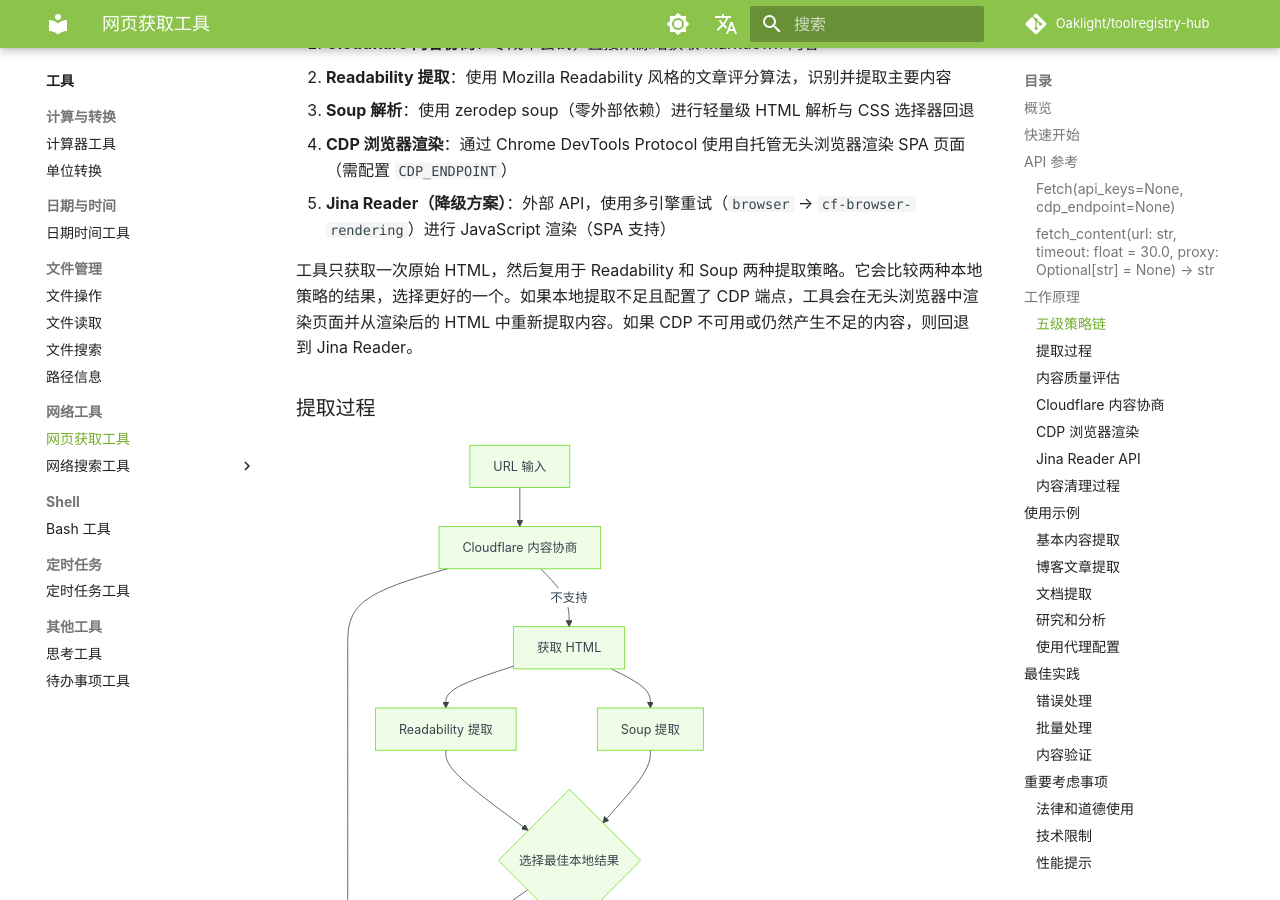
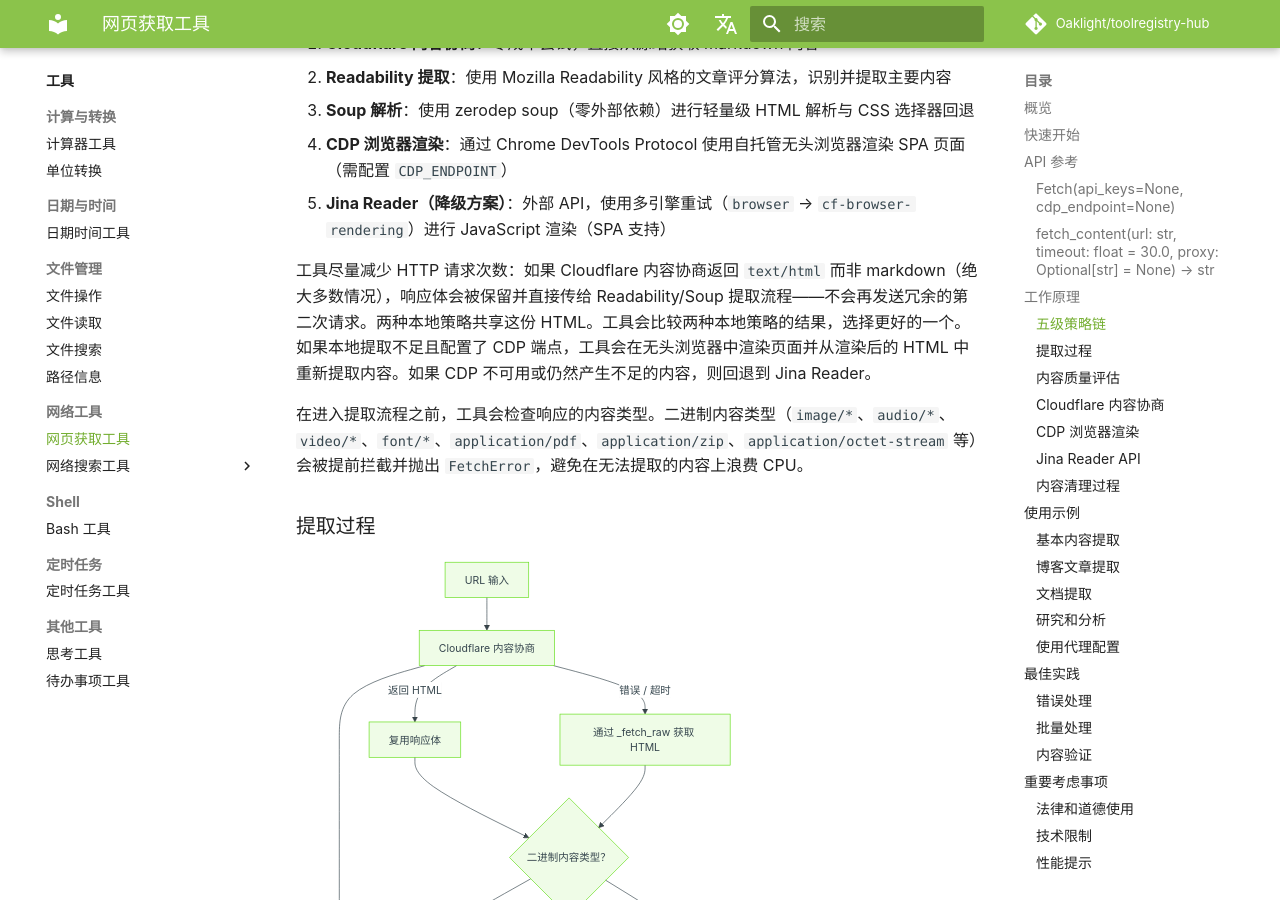
Before and after one commit to Oaklight/toolregistry-hub, an MkDocs documentation site: the page built from docs/tools/websearch/web_fetch_tool.md, in a window 1280 px wide and 900 px high, scrolled down 2219 px. Built offline with MkDocs 1.6.1 and Material for MkDocs 9.7.7, drawn with Linux system fonts in a browser that asks for light colours; some web fonts are replaced; comment, search, counter and statistics services are not loaded; some of the changed text lies outside the part shown.

Commit message:
docs(zh): 更新 changelog 和 fetch 工具文档 (#132)
- changelog: 添加响应复用和二进制 MIME 拦截条目
- web_fetch_tool: 更新策略链描述、流程图、技术限制，
  反映响应体复用和二进制内容拒绝行为

```diff
--- a/docs/tools/websearch/web_fetch_tool.md
+++ b/docs/tools/websearch/web_fetch_tool.md
@@ -86,7 +86,9 @@ content = fetcher.fetch_content(
 4. **CDP 浏览器渲染**：通过 Chrome DevTools Protocol 使用自托管无头浏览器渲染 SPA 页面（需配置 `CDP_ENDPOINT`）
 5. **Jina Reader（降级方案）**：外部 API，使用多引擎重试（`browser` → `cf-browser-rendering`）进行 JavaScript 渲染（SPA 支持）
 
-工具只获取一次原始 HTML，然后复用于 Readability 和 Soup 两种提取策略。它会比较两种本地策略的结果，选择更好的一个。如果本地提取不足且配置了 CDP 端点，工具会在无头浏览器中渲染页面并从渲染后的 HTML 中重新提取内容。如果 CDP 不可用或仍然产生不足的内容，则回退到 Jina Reader。
+工具尽量减少 HTTP 请求次数：如果 Cloudflare 内容协商返回 `text/html` 而非 markdown（绝大多数情况），响应体会被保留并直接传给 Readability/Soup 提取流程——不会再发送冗余的第二次请求。两种本地策略共享这份 HTML。工具会比较两种本地策略的结果，选择更好的一个。如果本地提取不足且配置了 CDP 端点，工具会在无头浏览器中渲染页面并从渲染后的 HTML 中重新提取内容。如果 CDP 不可用或仍然产生不足的内容，则回退到 Jina Reader。
+
+在进入提取流程之前，工具会检查响应的内容类型。二进制内容类型（`image/*`、`audio/*`、`video/*`、`font/*`、`application/pdf`、`application/zip`、`application/octet-stream` 等）会被提前拦截并抛出 `FetchError`，避免在无法提取的内容上浪费 CPU。
 
 ### 提取过程
 
@@ -94,9 +96,13 @@ content = fetcher.fetch_content(
 flowchart TD
     A[URL 输入] --> B[Cloudflare 内容协商]
     B -->|返回 Markdown| Z[返回干净内容]
-    B -->|不支持| C[获取 HTML]
-    C --> D[Readability 提取]
-    C --> E[Soup 提取]
+    B -->|返回 HTML| REUSE[复用响应体]
+    B -->|错误 / 超时| C[通过 _fetch_raw 获取 HTML]
+    REUSE --> BIN{二进制内容类型？}
+    C --> BIN
+    BIN -->|是| ERR[抛出 FetchError]
+    BIN -->|否| D[Readability 提取]
+    BIN -->|否| E[Soup 提取]
     D & E --> F{选择最佳本地结果}
     F -->|质量充足| Z
     F -->|太短或 SPA 空壳| CDP{配置了 CDP 端点？}
@@ -149,7 +155,8 @@ flowchart TD
 
 - 工具在 HTTP 请求头中发送 `Accept: text/markdown`
 - 如果服务器以 `Content-Type: text/markdown` 响应，则直接使用该 markdown 内容
-- 如果服务器不支持此内容类型，则丢弃响应并尝试下一个策略
+- 如果服务器返回非 markdown 的 `2xx` 响应（通常是 `text/html`），响应体会被**保留并复用**于后续的 Readability/Soup 提取阶段——避免了冗余的 HTTP 请求
+- 对于错误响应（`4xx`/`5xx`）或网络失败，响应体会被丢弃，工具回退到带重试逻辑的 `_fetch_raw` 请求
 - 这是一次**零成本**尝试：无需外部 API 调用，无需额外处理 — 只是一个使用不同 `Accept` 头的标准 HTTP 请求
 
 **优势：**
@@ -158,6 +165,7 @@ flowchart TD
 - 不依赖第三方服务
 - 保留原始文档结构（标题、列表、代码块等）
 - Cloudflare 还会提供 `x-markdown-tokens` 响应头，指示 markdown 内容的 token 数量
+- 即使不支持 markdown，HTML 响应体也会被复用，避免冗余的网络请求
 
 ### CDP 浏览器渲染
 
@@ -440,6 +448,7 @@ if is_valid:
 
 - **JavaScript 密集型网站**：通过 CDP 浏览器渲染（自托管）或 Jina Reader 的多引擎重试（`browser` → `cf-browser-rendering`）配合 `X-Wait-For-Selector` 处理动态内容，但某些复杂 SPA 可能仍无法完全渲染
 - **认证**：无法访问密码保护的内容
+- **二进制内容**：指向图片、PDF、压缩包等二进制格式的 URL 会被提前拦截并抛出 `FetchError`——工具仅提取文本类内容
 - **大文件**：非常大的页面可能超时或被截断
 - **复杂布局**：某些网站可能需要自定义解析
 - **Jina Reader 可用性**：Jina Reader API 是免费的外部服务，不保证可用性
```
Also changed, not shown: docs/changelog.md (+11 -0 lines).
